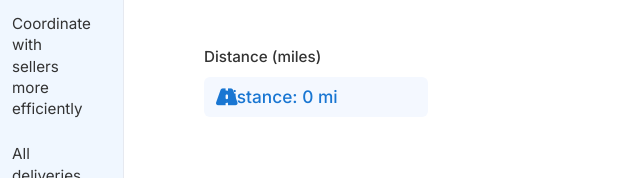
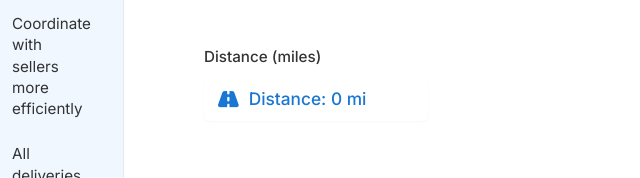
Before and after one commit to ryanthemaestro/dropoffdmv, a plain HTML site: page index.html in a window 1280 px wide. Shown: the part 3530-3708 px from the top of the page, 308-948 px from the left. Drawn offline with nearby package versions, Linux system fonts and the light colour scheme; some packages are replaced by stand-ins of ours.

Commit message:
Make distance display simple, elegant, and on-brand with blue/white theme and spacing

```diff
--- a/index.html
+++ b/index.html
@@ -281,10 +281,32 @@
                                 </div>
                                 <div class="form-group">
                                     <label for="distance">Distance (miles)</label>
-                                    <div class="input-with-icon" style="display: flex; align-items: center; gap: 8px; background: #f4f8ff; border-radius: 6px; padding: 6px 10px;">
-    <i class="fas fa-road" style="font-size: 1.2em; color: #1976d2;"></i>
-    <div id="distance-display" class="distance-display" style="font-weight: 500; color: #1976d2; font-size: 1.08em; margin-left: 6px;">Distance: 0 mi</div>
-    <input type="hidden" id="distance" name="distance" value="0">
+                                    <style>
+.distance-row {
+  display: flex;
+  align-items: center;
+  justify-content: flex-start;
+  background: #fff;
+  border-radius: 6px;
+  padding: 8px 14px;
+  box-shadow: 0 1px 3px rgba(25, 118, 210, 0.05);
+  margin-bottom: 0;
+}
+.distance-row .fa-road {
+  font-size: 1.15em;
+  color: #1976d2;
+  margin-right: 10px;
+}
+.distance-row .distance-display {
+  font-weight: 500;
+  color: #1976d2;
+  font-size: 1.08em;
+}
+</style>
+<div class="distance-row">
+  <i class="fas fa-road"></i>
+  <span id="distance-display" class="distance-display">Distance: 0 mi</span>
+  <input type="hidden" id="distance" name="distance" value="0">
 </div>
                                 </div>
                             </div>
```
